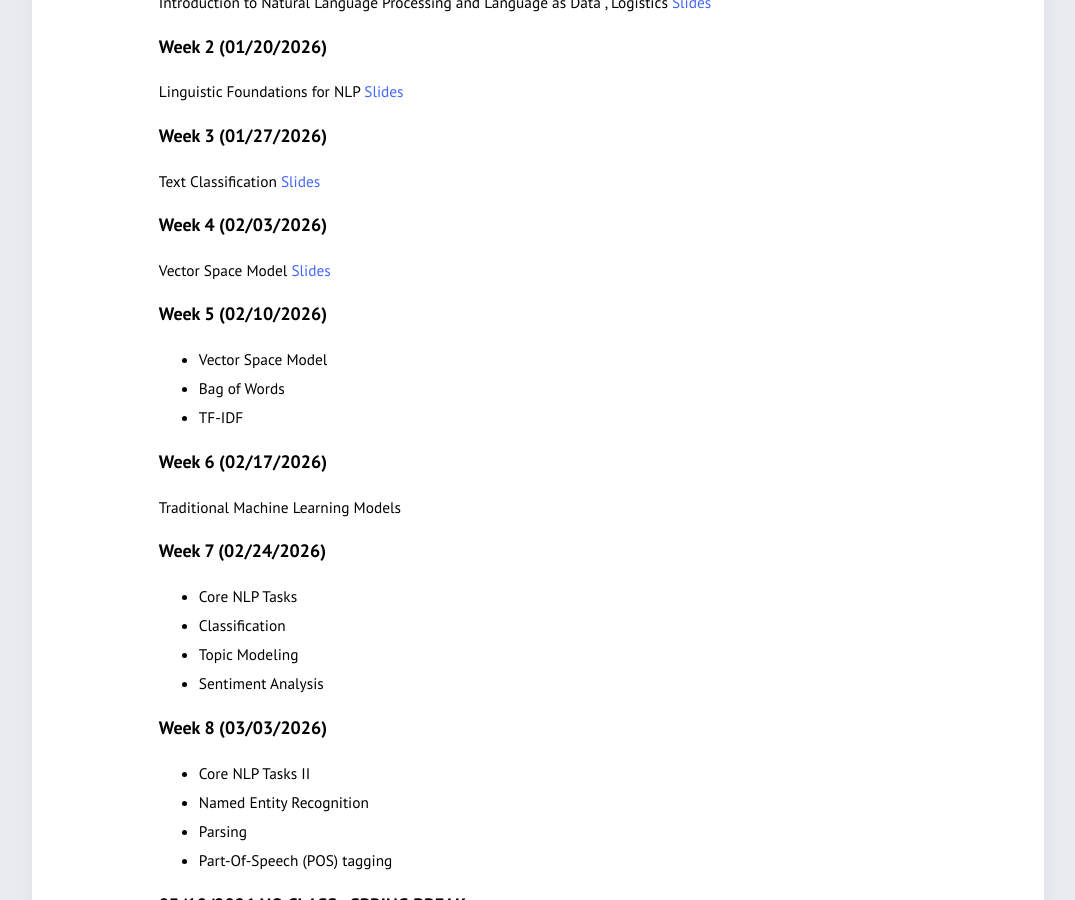
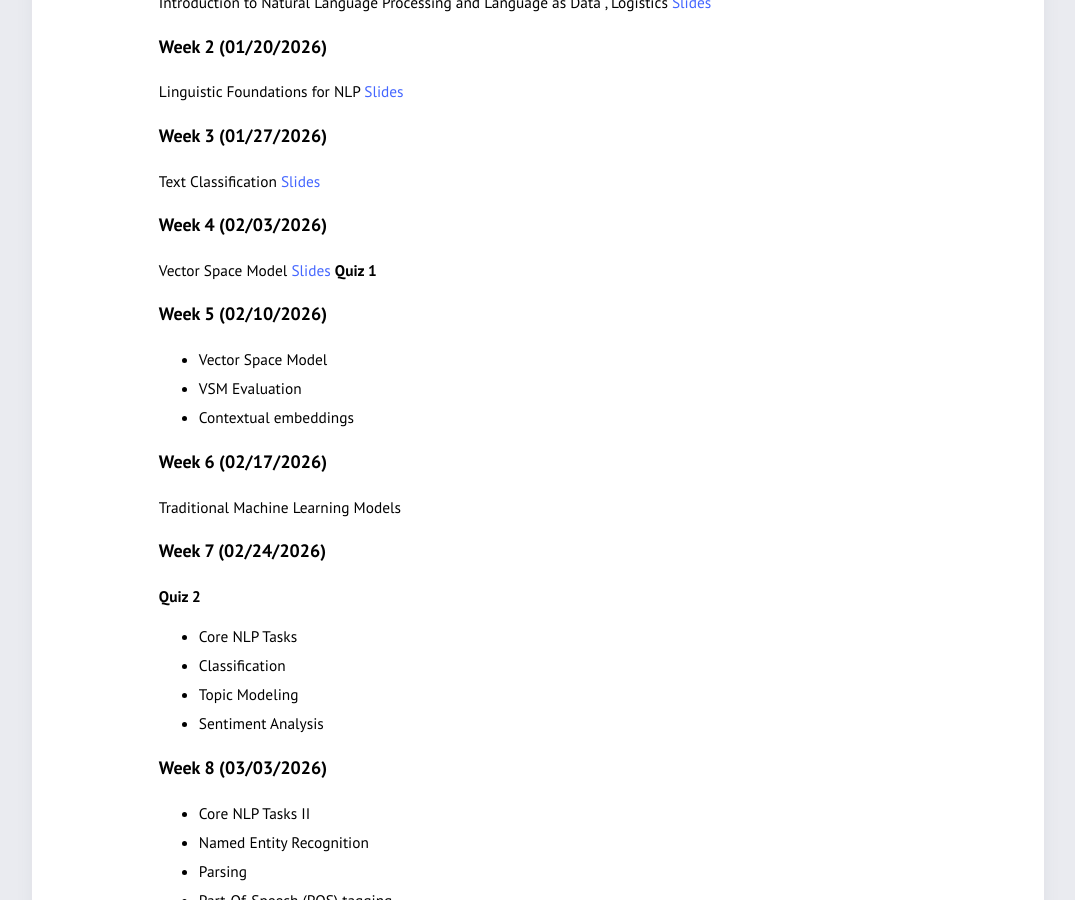
Before and after one commit to azirikly/nlu-gw26, a Jekyll site: the page built from syllabus.md, in a window 1280 px wide and 900 px high, scrolled down 393 px. Shown: the whole window, without its empty margins (102-1177 px from the left). Built offline with Jekyll 4.4.1, drawn with Linux system fonts in a browser that asks for light colours.

Commit message:
Add quizzes and update syllabus topics
Added quizzes for Week 4 and Week 7, and updated Week 5 topics.

```diff
--- a/syllabus.md
+++ b/syllabus.md
@@ -16,16 +16,18 @@ Text Classification [Slides](slides/Lecture3_NLU_Zirikly.pdf)
 
 ### Week 4 (02/03/2026)
 Vector Space Model [Slides](slides/Lecture4_NLU_Zirikly.pdf)
+**Quiz 1**
 
 ### Week 5 (02/10/2026)
 - Vector Space Model
-- Bag of Words
-- TF-IDF
+- VSM Evaluation
+- Contextual embeddings
 
 ### Week 6 (02/17/2026)
 Traditional Machine Learning Models
 
 ### Week 7 (02/24/2026)
+**Quiz 2**
 - Core NLP Tasks
 - Classification
 - Topic Modeling
```
